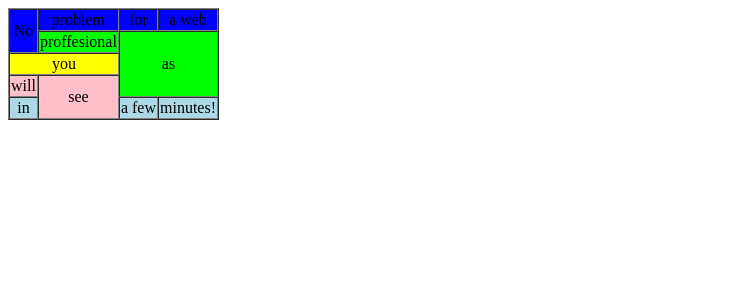
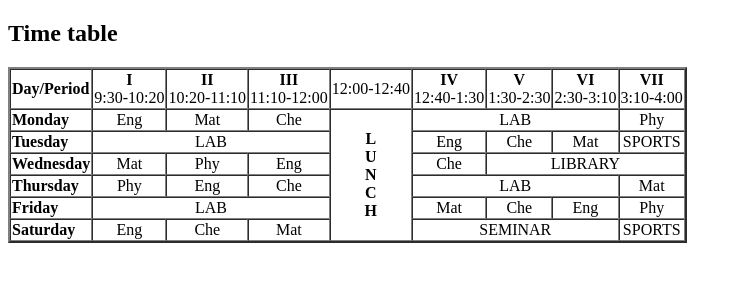
Before and after one commit to LazarevskiGoce16/domashna-tabela, a plain HTML site: page index.html in a window 1280 px wide. Shown: the whole page, without its empty margins (0-742 px from the left). Drawn offline with Linux system fonts and the light colour scheme.

Commit message:
Add files via upload

```diff
--- a/index.html
+++ b/index.html
@@ -1,32 +1,75 @@
 <!DOCTYPE html>
 <html>
     <head>
-        <title>Tabela 1</title>
+        <title>Tabela 2</title>
     </head>
     <body>
-        <table border="1" cellspacing="0">
+        <h2>Time table</h2>
+        <table border="2" cellpading="15" cellspacing="0">
+            <thead>
                 <tr>
-                <td colspan="2" rowspan="2" align="center" bgcolor="blue">No</td>
-                <td colspan="3" rowspan="1" align="center" bgcolor="blue">problem</td>
-                <td colspan="1" rowspan="1" align="center" bgcolor="blue">for</td>
-                <td colspan="2" rowspan="1" align="center" bgcolor="blue">a web</td>
+                    <td><b>Day/Period</b></td>
+                    <td align="center"><span><b>I</b></span> <span><br>9:30-10:20</span></td>
+                    <td align="center"><span><b>II</b></span> <span><br>10:20-11:10</span></td>
+                    <td align="center"><span><b>III</b></span> <span><br>11:10-12:00</span></td>
+                    <td align="center">12:00-12:40</td>
+                    <td align="center"><span><b>IV</b></span> <span><br>12:40-1:30</span></td>
+                    <td align="center"><span><b>V</b></span> <span><br>1:30-2:30</span></td>
+                    <td align="center"><span><b>VI</b></span> <span><br>2:30-3:10</span></td>
+                    <td align="center"><span><b>VII</b></span> <span><br>3:10-4:00</span></td>
+                </tr>
+            </thead>
+            <tbody>
+                <tr>
+                    <td><b>Monday</b></td>
+                    <td align="center">Eng</td>
+                    <td align="center">Mat</td>
+                    <td align="center">Che</td>
+                    <td align="center" rowspan="6"><b>L</b><br><b>U</b><br><b>N</b><br><b>C</b><br><b>H</b></td>
+                    <td align="center" colspan="3">LAB</td>
+                    <td align="center">Phy</td>
                 </tr>
                 <tr>
-                <td colspan="3" rowspan="1" align="center" bgcolor="lime">proffesional</td>
-                <td colspan="3" rowspan="3" align="center" bgcolor="lime">as</td>
+                    <td><b>Tuesday</b></td>
+                    <td align="center" colspan="3">LAB</td>
+                    <td align="center">Eng</td>
+                    <td align="center">Che</td>
+                    <td align="center">Mat</td>
+                    <td align="center">SPORTS</td>
                 </tr>
                 <tr>
-                <td colspan="5" rowspan="1" align="center" bgcolor="yellow">you</td>
+                    <td><b>Wednesday</b></td>
+                    <td align="center">Mat</td>
+                    <td align="center">Phy</td>
+                    <td align="center">Eng</td>
+                    <td align="center">Che</td>
+                    <td align="center" colspan="3">LIBRARY</td>
                 </tr>
                 <tr>
-                <td colspan="2" rowspan="1" align="center" bgcolor="pink">will</td>
-                <td colspan="3" rowspan="2" align="center" bgcolor="pink">see</td>
+                    <td><b>Thursday</b></td>
+                    <td align="center">Phy</td>
+                    <td align="center">Eng</td>
+                    <td align="center">Che</td>
+                    <td align="center" colspan="3">LAB</td>
+                    <td align="center">Mat</td>
                 </tr>
                 <tr>
-                <td colspan="2" rowspan="1" align="center" bgcolor="lightblue">in</td>
-                <td colspan="1" rowspan="1" align="center" bgcolor="lightblue">a few</td>
-                <td colspan="2" rowspan="1" align="center" bgcolor="lightblue">minutes!</td>
+                    <td><b>Friday</b></td>
+                    <td align="center" colspan="3">LAB</td>
+                    <td align="center">Mat</td>
+                    <td align="center">Che</td>
+                    <td align="center">Eng</td>
+                    <td align="center">Phy</td>
                 </tr>
+                <tr>
+                    <td><b>Saturday</b></td>
+                    <td align="center">Eng</td>
+                    <td align="center">Che</td>
+                    <td align="center">Mat</td>
+                    <td align="center" colspan="3">SEMINAR</td>
+                    <td align="center">SPORTS</td>
+                </tr>
+            </tbody>
         </table>
     </body>
 </html>
```
Lines whose indentation alone changed are shown as unchanged.
